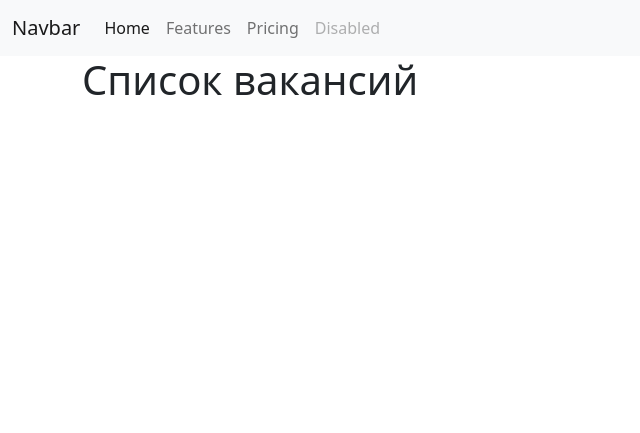
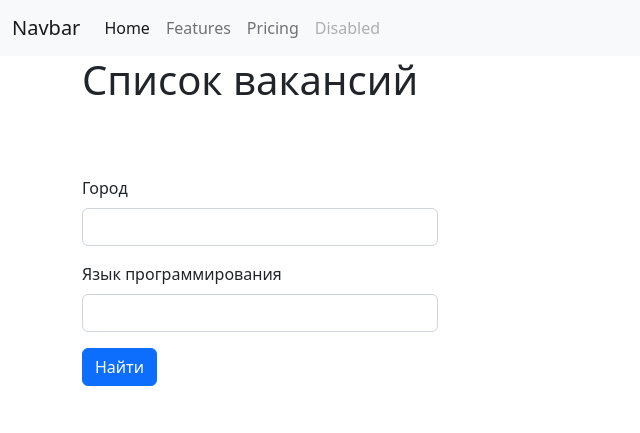
Before and after one commit to darthmorgot/scraping_service, a Django app: page / in a window 1280 px wide. Shown: the top 433 px of the page, without its empty margins (0-640 px from the left). Run offline with Django 4.2, Linux system fonts and the light colour scheme; data that the repository does not hold is empty.

Commit message:
Добавил форму выбора в шаблон, мелкие правки разметки.

```diff
--- a/scraping/templates/scraping/index.html
+++ b/scraping/templates/scraping/index.html
@@ -4,6 +4,7 @@
 
 {% block content %}
   <div class="container">
+    <div class="row">
       <h1>Список вакансий</h1>
       <ul>
         {% for vacancy in vacancies %}
@@ -21,4 +22,19 @@
         {% endfor %}
       </ul>
     </div>
+
+    <div class="row">
+      <form class="col-md-4 mt-5 mb-5" method="get">
+        <div class="mb-3">
+          <label for="inputCity" class="form-label">Город</label>
+          <input type="text" class="form-control" id="inputCity" name="city">
+        </div>
+        <div class="mb-3">
+          <label for="inputLanguage" class="form-label">Язык программирования</label>
+          <input type="text" class="form-control" id="inputLanguage" name="language">
+        </div>
+        <button type="submit" class="btn btn-primary">Найти</button>
+      </form>
+    </div>
+  </div>
 {% endblock %}
```
Lines whose indentation alone changed are shown as unchanged.
